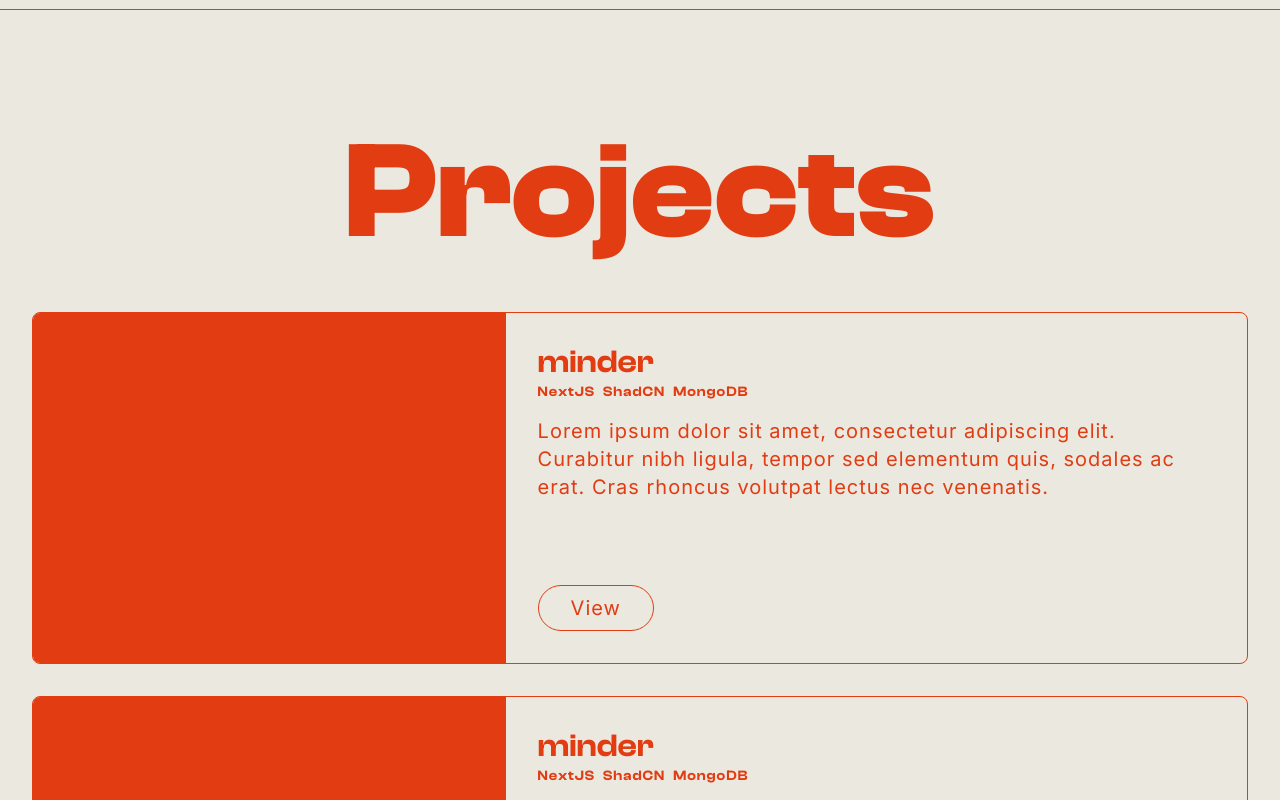
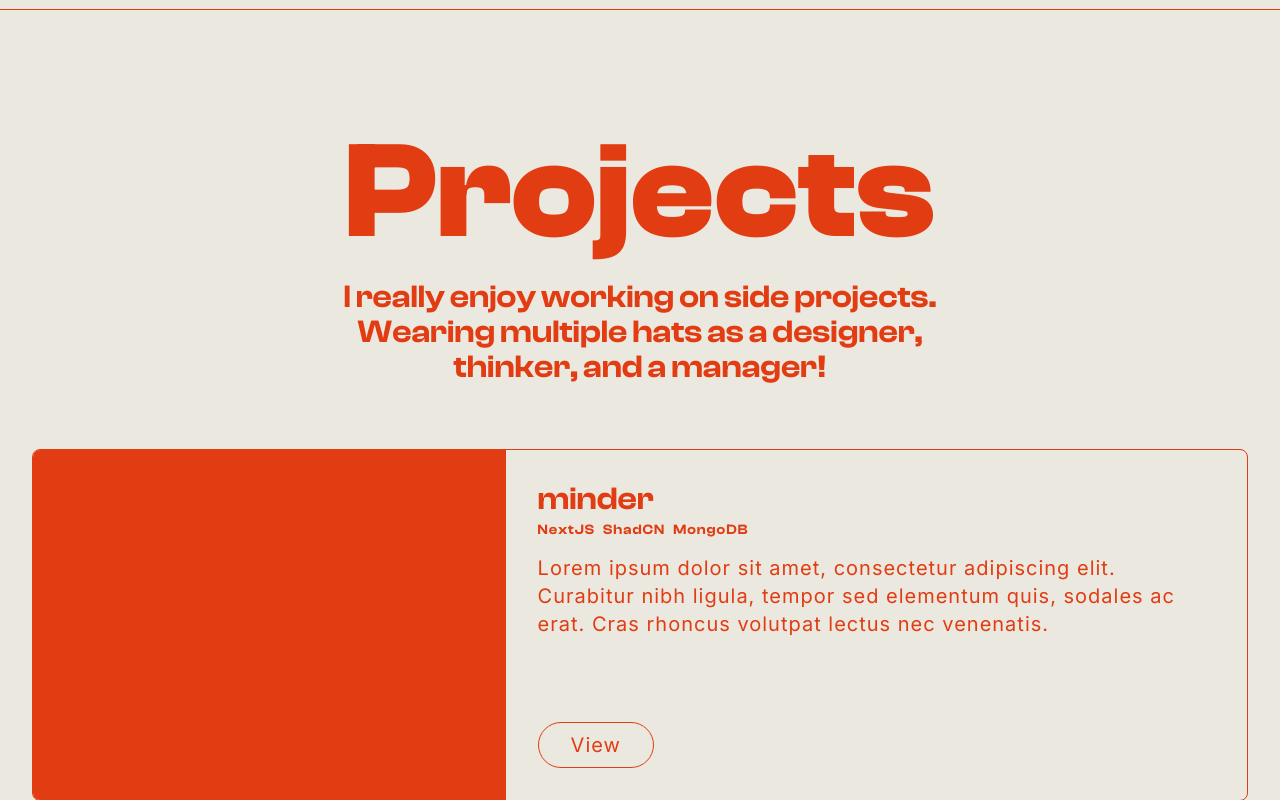
Before and after one commit to michaelcanonizado/michaelcanonizado, a Next.js app: page / in a window 1280 px wide. Shown: the part 1720-2520 px from the top of the page. Built offline with nearby package versions, Linux system fonts and the light colour scheme.

Commit message:
feat: add short description beneath <Projects/> header

```diff
--- a/src/app/_sections/projects.tsx
+++ b/src/app/_sections/projects.tsx
@@ -41,8 +41,16 @@ const Project = () => {
 const Projects = ({ className }: ComponentBaseProps) => {
   return (
     <section className={cn('container space-y-xl', className)}>
-      <div className=''>
-        <TextDisplay className='text-center'>Projects</TextDisplay>
+      <div className='flex flex-col items-center space-y-lg'>
+        <div className=''>
+          <TextDisplay className='text-center'>Projects</TextDisplay>
+        </div>
+        <div className='max-w-[600px]'>
+          <TextHeading className='text-center'>
+            I really enjoy working on side projects. Wearing multiple hats as a
+            designer, thinker, and a manager!
+          </TextHeading>
+        </div>
       </div>
       <div className='flex flex-col gap-lg'>
         <Project />
```
